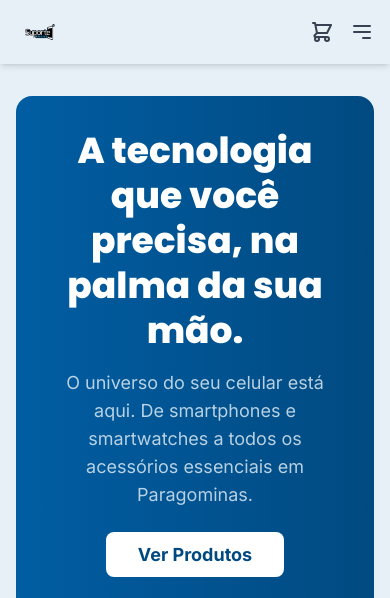
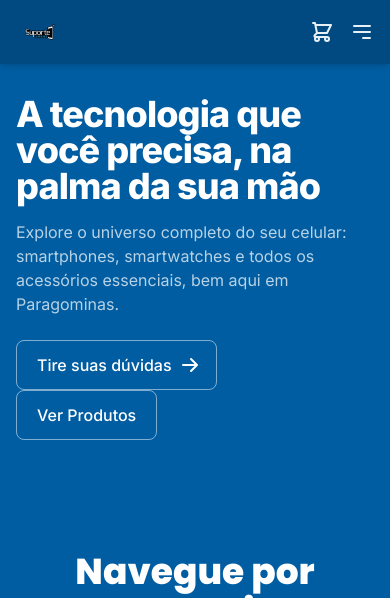
Before and after one commit to Click-facil/Suporte-Smart-Paragominas, a Flask app: page / in a window 390 px wide. Shown: the top 598 px of the page. Run offline with Flask 3, Linux system fonts and the light colour scheme; data comes from the database, SQL or seed files in the repository; some libraries are stand-ins or nearby versions.

Commit message:
implatação de preços e ajustes no cabeçalho

```diff
--- a/templates/_product_card.html
+++ b/templates/_product_card.html
@@ -8,7 +8,14 @@
     </a>
     <div class="product-meta text-small">{{ product.category.name if product.category else '' }}</div>
     <div class="mt-auto flex items-center justify-between">
-      <div class="product-price">Consulte o preço</div>
+      <div class="product-price">
+        {% if product.promo_price %}
+          <span class="text-slate-400 line-through text-sm mr-2">R$ {{ "%.2f"|format(product.price)|replace('.', ',') }}</span>
+          <span class="text-accent">R$ {{ "%.2f"|format(product.promo_price)|replace('.', ',') }}</span>
+        {% else %}
+          R$ {{ "%.2f"|format(product.price)|replace('.', ',') }}
+        {% endif %}
+      </div>
       <form class="add-to-cart-form" action="{{ url_for('add_to_cart', product_id=product.id) }}" method="post">
         {% if csrf_token is defined %}
           <input type="hidden" name="csrf_token" value="{{ csrf_token() }}">
--- a/templates/index.html
+++ b/templates/index.html
@@ -4,17 +4,24 @@
 
 {% block content %}
 <main>
-    <div class="container mx-auto px-4 sm:px-6 lg:px-8 py-8 md:py-12">
-        <section id="inicio" class="bg-gradient-to-r from-primary to-primary-dark rounded-2xl p-8 md:p-16 text-white text-center md:text-left flex flex-col md:flex-row items-center justify-between mb-16 md:mb-20 animate-on-scroll scroll-target">
-            <div class="md:w-1/2 mb-8 md:mb-0">
-                <h1 class="text-4xl md:text-5xl font-extrabold mb-4 leading-tight" style="font-family: 'Poppins', sans-serif;">A tecnologia que você precisa, na palma da sua mão.</h1>
-                <p class="text-lg text-light/80 mb-8">O universo do seu celular está aqui. De smartphones e smartwatches a todos os acessórios essenciais em Paragominas.</p>
-                <a href="#loja" class="bg-white text-primary-dark font-bold py-3 px-8 rounded-lg text-lg hover:bg-slate-100 transition duration-300">Ver Produtos</a>
-            </div>
-            <div class="md:w-1/2 flex justify-center">
-                <img src="{{ url_for('static', filename='images/banner2.png') }}" alt="Smartphone e acessórios em destaque na Suporte Smart Paragominas" class="rounded-lg transform md:rotate-6 transition duration-500 hover:rotate-0 hover:scale-105">
-            </div>
-        </section>
+    <section class="bg-primary">
+    <div class="grid max-w-screen-xl px-4 py-8 mx-auto lg:gap-8 xl:gap-0 lg:py-16 lg:grid-cols-12">
+        <div class="mr-auto place-self-center lg:col-span-7">
+            <h1 class="max-w-2xl mb-4 text-4xl font-extrabold tracking-tight leading-none md:text-5xl xl:text-6xl text-white">A tecnologia que você precisa, na palma da sua mão</h1>
+            <p class="max-w-2xl mb-6 font-light text-light/80 lg:mb-8 md:text-lg lg:text-xl">Explore o universo completo do seu celular: smartphones, smartwatches e todos os acessórios essenciais, bem aqui em Paragominas.</p>
+            <a href="https://wa.me/5591991171818" target="_blank" class="inline-flex items-center justify-center px-5 py-3 mr-3 text-base font-medium text-center text-white border border-white/50 rounded-lg hover:bg-white/10 focus:ring-4 focus:ring-white/20 transition-colors">
+                Tire suas dúvidas
+                <svg class="w-5 h-5 ml-2 -mr-1" fill="currentColor" viewBox="0 0 20 20" xmlns="http://www.w3.org/2000/svg"><path fill-rule="evenodd" d="M10.293 3.293a1 1 0 011.414 0l6 6a1 1 0 010 1.414l-6 6a1 1 0 01-1.414-1.414L14.586 11H3a1 1 0 110-2h11.586l-4.293-4.293a1 1 0 010-1.414z" clip-rule="evenodd"></path></svg>
+            </a>
+            <a href="{{ url_for('loja') }}" class="inline-flex items-center justify-center px-5 py-3 text-base font-medium text-center text-white border border-white/50 rounded-lg hover:bg-white/10 focus:ring-4 focus:ring-white/20 transition-colors">
+                Ver Produtos
+            </a>
+        </div>
+        <div class="hidden lg:mt-0 lg:col-span-5 lg:flex">
+            <img src="static/images/banner2.png" alt="mockup">
+        </div>
+    </div>
+</section>
     </div>
 
     <section id="categorias" class="relative bg-brand-blue pt-20 pb-32 text-white scroll-target">
--- a/templates/layout.html
+++ b/templates/layout.html
@@ -132,7 +132,7 @@
         .product-media img { position:absolute; top:0; left:0; width:100%; height:100%; object-fit:cover; }
         .product-info { padding:14px; display:flex; flex-direction:column; gap:8px; flex:1; }
         .product-title { font-weight:600; color:#071433; font-size:1rem; line-height:1.2; }
-        .product-price { color:var(--primary); font-weight:700; font-size:1.05rem; }
+        .product-price { color:var(--accent); font-weight:700; font-size:1rem; }
         .product-meta { color:var(--muted); font-size:0.9rem; }
 
         /* Buttons */
@@ -180,7 +180,7 @@
 <body class="bg-light">
 
     <!-- CABEÇALHO -->
-    <header class="bg-light shadow-md sticky top-0 z-50">
+    <header class="bg-primary-dark shadow-md sticky top-0 z-50">
         <nav class="container mx-auto px-4 sm:px-6 lg:px-8 py-2 md:py-3 flex justify-between items-center">
             <!-- Logo -->
             <a href="{{ url_for('home') }}" class="flex items-center">
@@ -189,10 +189,10 @@
             </a>
             <!-- Links de Navegação (Desktop) -->
             <div class="hidden md:flex items-center space-x-8">
-                <a href="{{ url_for('home') }}#inicio" class="text-slate-600 hover:text-primary font-semibold">Início</a>
+                <a href="{{ url_for('home') }}#inicio" class="text-light/90 hover:text-white font-semibold transition-colors">Início</a>
                 <!-- Menu Suspenso de Categorias -->
                 <div class="relative" id="categories-dropdown-container">
-                    <button id="categories-btn" class="text-slate-600 hover:text-primary font-semibold flex items-center">
+                    <button id="categories-btn" class="text-light/90 hover:text-white font-semibold flex items-center transition-colors">
                         Categorias
                         <svg class="w-4 h-4 ml-1" fill="none" stroke="currentColor" viewBox="0 0 24 24" xmlns="http://www.w3.org/2000/svg"><path stroke-linecap="round" stroke-linejoin="round" stroke-width="2" d="M19 9l-7 7-7-7"></path></svg>
                     </button>
@@ -204,13 +204,13 @@
                         {% endfor %}
                     </div>
                 </div>
-                <a href="{{ url_for('home') }}#sobre" class="text-slate-600 hover:text-primary font-semibold">Sobre Nós</a>
-                <a href="{{ url_for('home') }}#faq" class="text-slate-600 hover:text-primary font-semibold">Dúvidas</a>
+                <a href="{{ url_for('home') }}#sobre" class="text-light/90 hover:text-white font-semibold transition-colors">Sobre Nós</a>
+                <a href="{{ url_for('home') }}#faq" class="text-light/90 hover:text-white font-semibold transition-colors">Dúvidas</a>
             </div>
             <!-- Botão de Contato e Carrinho (Desktop) -->
             <div class="hidden md:flex items-center space-x-4">
                 <!-- Ícone do Carrinho -->
-                <a href="{{ url_for('view_cart') }}" class="relative text-slate-600 hover:text-primary p-2 rounded-full hover:bg-slate-100 transition-colors">
+                <a href="{{ url_for('view_cart') }}" class="relative text-light/90 hover:text-white p-2 rounded-full hover:bg-white/10 transition-colors">
                     <svg xmlns="http://www.w3.org/2000/svg" class="h-6 w-6" fill="none" viewBox="0 0 24 24" stroke="currentColor" stroke-width="2">
                         <path stroke-linecap="round" stroke-linejoin="round" d="M3 3h2l.4 2M7 13h10l4-8H5.4M7 13L5.4 5M7 13l-2.293 2.293c-.63.63-.184 1.707.707 1.707H17m0 0a2 2 0 100 4 2 2 0 000-4zm-8 2a2 2 0 11-4 0 2 2 0 014 0z" />
                     </svg>
@@ -218,14 +218,14 @@
                     <span id="cart-count" class="absolute top-0 right-0 block h-5 w-5 rounded-full bg-accent text-white text-xs flex items-center justify-center">{{ cart_item_count }}</span>
                     {% endif %}
                 </a>
-                <a href="https://wa.me/5591991171818" target="_blank" class="bg-primary text-white font-bold py-2 px-5 rounded-lg hover:bg-primary-dark transition duration-300">
+                <a href="https://wa.me/5591991171818" target="_blank" class="bg-white text-primary font-bold py-2 px-5 rounded-lg hover:bg-light transition duration-300">
                     Fale Conosco
                 </a>
             </div>
             <!-- Menu Hamburguer (Mobile) -->
             <div class="md:hidden flex items-center space-x-2">
                 <!-- Ícone do Carrinho (Mobile) -->
-                <a href="{{ url_for('view_cart') }}" class="relative text-gray-700 p-2">
+                <a href="{{ url_for('view_cart') }}" class="relative text-light p-2">
                     <svg xmlns="http://www.w3.org/2000/svg" class="h-6 w-6" fill="none" viewBox="0 0 24 24" stroke="currentColor" stroke-width="2">
                         <path stroke-linecap="round" stroke-linejoin="round" d="M3 3h2l.4 2M7 13h10l4-8H5.4M7 13L5.4 5M7 13l-2.293 2.293c-.63.63-.184 1.707.707 1.707H17m0 0a2 2 0 100 4 2 2 0 000-4zm-8 2a2 2 0 11-4 0 2 2 0 014 0z" />
                     </svg>
@@ -233,7 +233,7 @@
                     <span id="cart-count-mobile" class="absolute top-0 right-0 block h-5 w-5 rounded-full bg-accent text-white text-xs flex items-center justify-center">{{ cart_item_count }}</span>
                     {% endif %}
                 </a>
-                <button id="menu-btn" class="text-gray-700 focus:outline-none">
+                <button id="menu-btn" class="text-light focus:outline-none">
                     <svg class="w-6 h-6" fill="none" stroke="currentColor" viewBox="0 0 24 24" xmlns="http://www.w3.org/2000/svg"><path stroke-linecap="round" stroke-linejoin="round" stroke-width="2" d="M4 6h16M4 12h16m-7 6h7"></path></svg>
                 </button>
             </div>
```
Also changed, not shown: templates/product_detail.html (+7 -1 lines).
